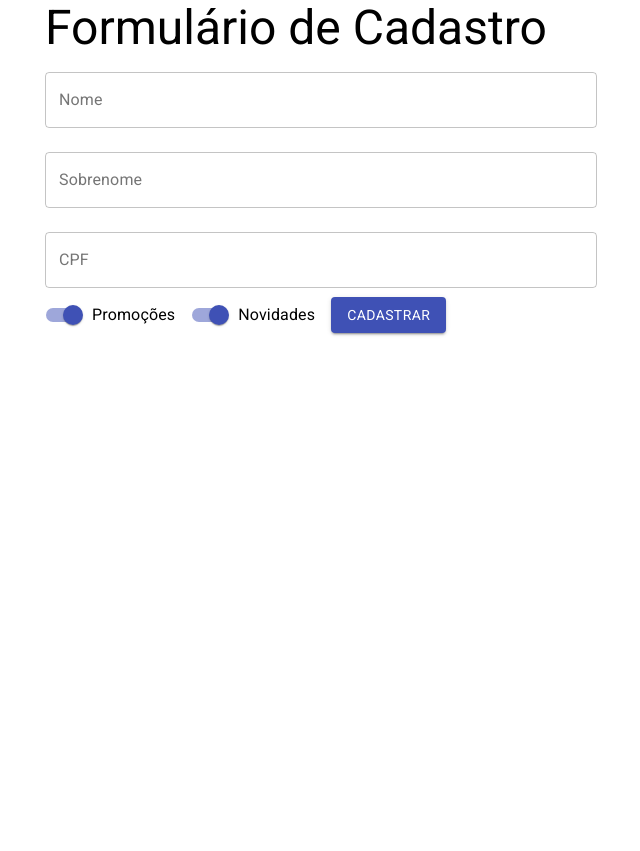
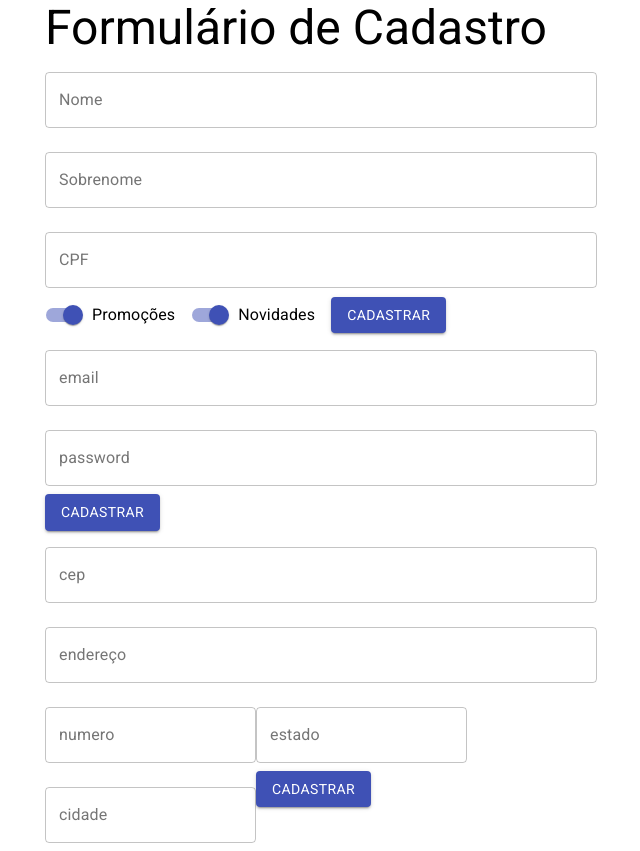
Before and after one commit to caiomcs04/react-form, a React (Create React App) app: page / in a window 1280 px wide. Shown: the whole page, without its empty margins (319-959 px from the left). Before the commit the page ends 800 px from the top, so only its background shows below. Built offline with nearby package versions, Linux system fonts and the light colour scheme; the HTML template or start-up script is replaced by a standard one.

Commit message:
other tabs inclusion

```diff
--- /dev/null
+++ b/src/components/form/AddressData.jsx
@@ -0,0 +1,44 @@
+import React from 'react';
+import {TextField, Button} from "@material-ui/core"
+
+function AddressData() {
+  return (
+    <form>
+      <TextField type="number"
+        label="cep"
+        id="cep"
+        fullWidth
+        margin="normal"
+        variant="outlined" />
+      <TextField type="text"
+        label="endereço"
+        id="address"
+        fullWidth
+        margin="normal"
+        variant="outlined" />
+      <TextField type="number"
+        label="numero"
+        id="number"
+        margin="normal"
+        variant="outlined" />
+      <TextField type="text"
+        label="estado"
+        id="state"
+        margin="normal"
+        variant="outlined" />
+      <TextField type="text"
+        label="cidade"
+        id="city"
+        margin="normal"
+        variant="outlined" />
+      <Button
+        type="submit"
+        variant="contained"
+        color="primary">
+        Cadastrar
+      </Button>
+    </form>
+  )
+}
+
+export default AddressData
--- /dev/null
+++ b/src/components/form/PersonalData.jsx
@@ -0,0 +1,127 @@
+import React, { useState } from 'react';
+import Button from '@material-ui/core/Button';
+import TextField from "@material-ui/core/TextField"
+import Switch from "@material-ui/core/Switch"
+import FormControlLabel from "@material-ui/core/FormControlLabel"
+import cpfValidadtion from "../../utils/Validations"
+
+
+function PersonalData(props) {
+  const [name, setName] = useState("");
+  const [surName, setSurname] = useState("");
+  const [cpf, setCpf] = useState("")
+  const [promotions, setPromotions] = useState(true)
+  const [news, setNews] = useState(true)
+  const [cpfError, setCpfError] = useState(false)
+  const [cpfErrorMsg, setCpfErrorMsg] = useState("")
+
+  const cpfMask = (value) => {
+    return value
+      .replace(/\D/g, "")
+      .replace(/(\d{3})(\d)/, "$1.$2")
+      .replace(/(\d{3})(\d)/, "$1.$2")
+      .replace(/(\d{3})(\d{1,2})/, "$1-$2")
+      .replace(/(-\d{2})\d+?$/, "$1");
+  };
+
+  const cpfCheck = (cpfValue) => {
+    cpfValue.replace("-","").replace(".","").replace(".","")
+
+    if (cpfValue.length === 14) {
+      if (cpfValidadtion(cpfValue)) {
+        setCpfErrorMsg("")
+        return false
+      } else {
+        setCpfErrorMsg("CPF inválido")
+        return true
+      }
+    }else{
+      setCpfErrorMsg("CPF precisa ter 11 dígitos")
+      return true
+    }
+  }
+
+
+  return (
+    <form onSubmit={(event) => {
+      event.preventDefault();
+      props.handleForm({ name, surName, cpf, promotions, news })
+    }}>
+      <TextField
+        value={name}
+        onChange={(event) => {
+          setName(event.target.value)
+        }}
+        margin="normal"
+        variant="outlined"
+        id="name"
+        fullWidth
+        label="Nome"
+      />
+      <TextField
+        value={surName}
+        onChange={(event) => {
+          setSurname(event.target.value)
+        }}
+        margin="normal"
+        variant="outlined"
+        id="surname"
+        fullWidth
+        label="Sobrenome"
+      />
+      <TextField
+        value={cpf}
+        onChange={(event) => {
+          setCpf(cpfMask(event.target.value))
+        }}
+        onBlur={() => {
+          cpfCheck(cpf) ? setCpfError(true) : setCpfError(false)
+        }}
+        error={cpfError}
+        helperText={cpfErrorMsg}
+        margin="normal"
+        variant="outlined"
+        id="cpf"
+        fullWidth
+        label="CPF"
+      />
+      <FormControlLabel
+        onChange={(event) => {
+          setPromotions(event.target.value)
+        }}
+        label="Promoções"
+        control={<Switch margin="normal"
+          checked={promotions}
+          id="promotion"
+          onChange={(event) => {
+            setPromotions(event.target.checked)
+          }}
+          color="primary"
+          name="Promoções" />}
+      />
+      <FormControlLabel
+        onChange={(event) => {
+          setNews(event.target.value)
+        }}
+        label="Novidades"
+        control={<Switch
+          checked={news}
+          onChange={(event) => {
+            setNews(event.target.checked)
+          }}
+          margin="normal"
+          id="news"
+          color="primary"
+          name="Novidades" />}
+      />
+      <Button
+        type="submit"
+        variant="contained"
+        color="primary">
+        Cadastrar
+      </Button>
+    </form>
+  )
+}
+
+export default PersonalData
--- a/src/components/form/RegisterForm.jsx
+++ b/src/components/form/RegisterForm.jsx
@@ -1,127 +1,27 @@
-import React, { useState } from 'react';
-import Button from '@material-ui/core/Button';
-import TextField from "@material-ui/core/TextField"
-import Switch from "@material-ui/core/Switch"
-import FormControlLabel from "@material-ui/core/FormControlLabel"
-import cpfValidadtion from "../../utils/Validations"
+import React from 'react';
+import PersonalData from './PersonalData';
+import UserData from './UserData';
+import AddressData from './AddressData'
 
 
 function RegisterForm(props) {
-  const [name, setName] = useState("");
-  const [surName, setSurname] = useState("");
-  const [cpf, setCpf] = useState("")
-  const [promotions, setPromotions] = useState(true)
-  const [news, setNews] = useState(true)
-  const [cpfError, setCpfError] = useState(false)
-  const [cpfErrorMsg, setCpfErrorMsg] = useState("")
 
-  const cpfMask = (value) => {
-    return value
-      .replace(/\D/g, "")
-      .replace(/(\d{3})(\d)/, "$1.$2")
-      .replace(/(\d{3})(\d)/, "$1.$2")
-      .replace(/(\d{3})(\d{1,2})/, "$1-$2")
-      .replace(/(-\d{2})\d+?$/, "$1");
-  };
+  function actualForm(form){
+    switch(form){
+      case(0):{
+        break;
+      }
+    }
 
-  const cpfCheck = (cpfValue) => {
-    cpfValue.replace("-","").replace(".","").replace(".","")
-
-    if (cpfValue.length === 14) {
-      if (cpfValidadtion(cpfValue)) {
-        setCpfErrorMsg("")
-        return false
-      } else {
-        setCpfErrorMsg("CPF inválido")
-        return true
-      }
-    }else{
-      setCpfErrorMsg("CPF precisa ter 11 dígitos")
-      return true
-    }
   }
 
-
   return (
-    <form onSubmit={(event) => {
-      event.preventDefault();
-      props.handleForm({ name, surName, cpf, promotions, news })
-    }}>
-      <TextField
-        value={name}
-        onChange={(event) => {
-          setName(event.target.value)
-        }}
-        margin="normal"
-        variant="outlined"
-        id="name"
-        fullWidth
-        label="Nome"
-      />
-      <TextField
-        value={surName}
-        onChange={(event) => {
-          setSurname(event.target.value)
-        }}
-        margin="normal"
-        variant="outlined"
-        id="surname"
-        fullWidth
-        label="Sobrenome"
-      />
-      <TextField
-        value={cpf}
-        onChange={(event) => {
-          setCpf(cpfMask(event.target.value))
-        }}
-        onBlur={() => {
-          cpfCheck(cpf) ? setCpfError(true) : setCpfError(false)
-        }}
-        error={cpfError}
-        helperText={cpfErrorMsg}
-        margin="normal"
-        variant="outlined"
-        id="cpf"
-        fullWidth
-        label="CPF"
-      />
-      <FormControlLabel
-        onChange={(event) => {
-          setPromotions(event.target.value)
-        }}
-        label="Promoções"
-        control={<Switch margin="normal"
-          checked={promotions}
-          id="promotion"
-          onChange={(event) => {
-            setPromotions(event.target.checked)
-          }}
-          color="primary"
-          name="Promoções" />}
-      />
-      <FormControlLabel
-        onChange={(event) => {
-          setNews(event.target.value)
-        }}
-        label="Novidades"
-        control={<Switch
-          checked={news}
-          onChange={(event) => {
-            setNews(event.target.checked)
-          }}
-          margin="normal"
-          id="news"
-          color="primary"
-          name="Novidades" />}
-      />
-      <Button
-        type="submit"
-        variant="contained"
-        color="primary">
-        Cadastrar
-      </Button>
-    </form>
-  )
+    <>
+    <PersonalData handleForm={props.handleForm} />
+    <UserData/>
+    <AddressData/>
+    </>
+    )
 }
 
 export default RegisterForm
--- /dev/null
+++ b/src/components/form/UserData.jsx
@@ -0,0 +1,33 @@
+import React from 'react';
+import { TextField } from '@material-ui/core';
+import Button from "@material-ui/core/Button"
+
+function UserData(props) {
+
+
+  return (
+    <form>
+      <TextField type="email"
+        label="email"
+        id="email"
+        fullWidth
+        margin="normal"
+        variant="outlined" />
+      <TextField
+        type="password"
+        label="password"
+        id="password"
+        fullWidth
+        margin="normal"
+        variant="outlined" />
+      <Button
+        type="submit"
+        variant="contained"
+        color="primary">
+        Cadastrar
+      </Button>
+    </form>
+  )
+}
+
+export default UserData
--- a/src/utils/Validations.js
+++ b/src/utils/Validations.js
@@ -8,20 +8,20 @@ const cpfValidation = (strCPF) => {
       var Soma;
       var Resto;
       Soma = 0;
-    if (strCPF == "00000000000") return false;
+    if (strCPF === "00000000000") return false;
 
     for ( var i=1; i<=9; i++) Soma = Soma + parseInt(strCPF.substring(i-1, i)) * (11 - i);
     Resto = (Soma * 10) % 11;
 
-      if ((Resto == 10) || (Resto == 11))  Resto = 0;
-      if (Resto != parseInt(strCPF.substring(9, 10)) ) return false;
+      if ((Resto === 10) || (Resto === 11))  Resto = 0;
+      if (Resto !== parseInt(strCPF.substring(9, 10)) ) return false;
 
     Soma = 0;
       for (i = 1; i <= 10; i++) Soma = Soma + parseInt(strCPF.substring(i-1, i)) * (12 - i);
       Resto = (Soma * 10) % 11;
 
-      if ((Resto == 10) || (Resto == 11))  Resto = 0;
-      if (Resto != parseInt(strCPF.substring(10, 11) ) ) return false;
+      if ((Resto === 10) || (Resto === 11))  Resto = 0;
+      if (Resto !== parseInt(strCPF.substring(10, 11) ) ) return false;
       return true;
   }
 };
```
